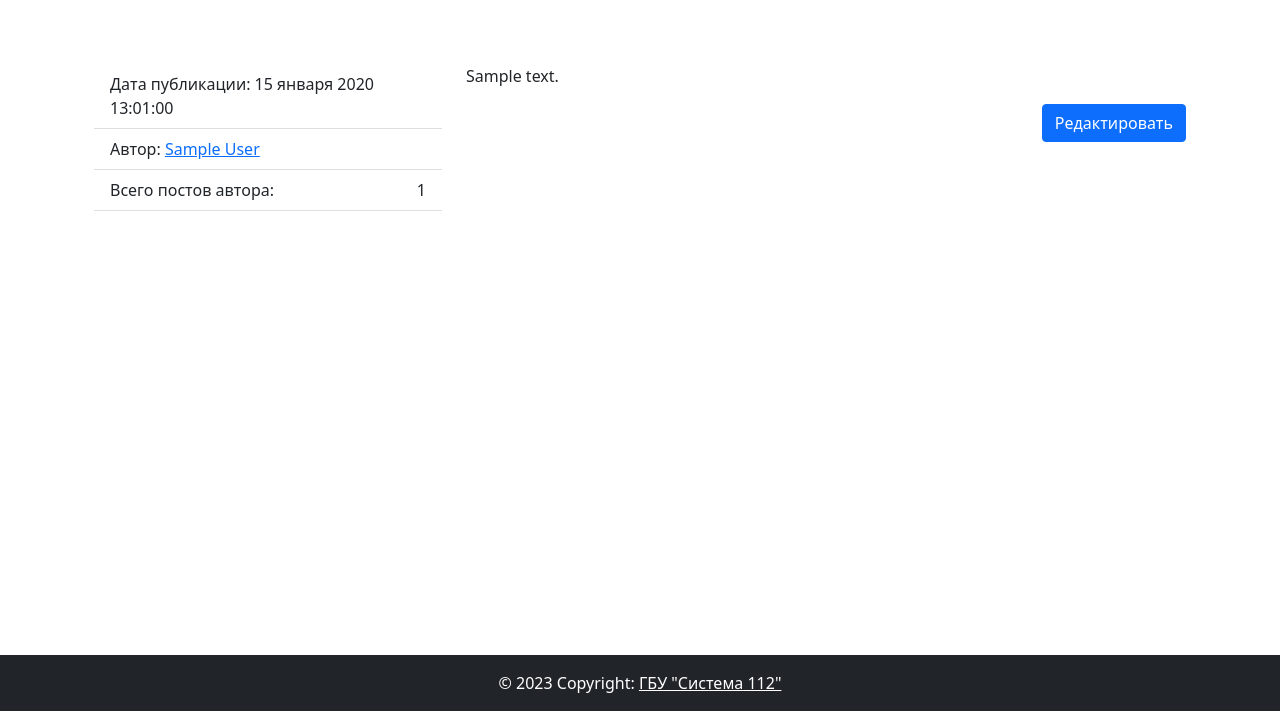
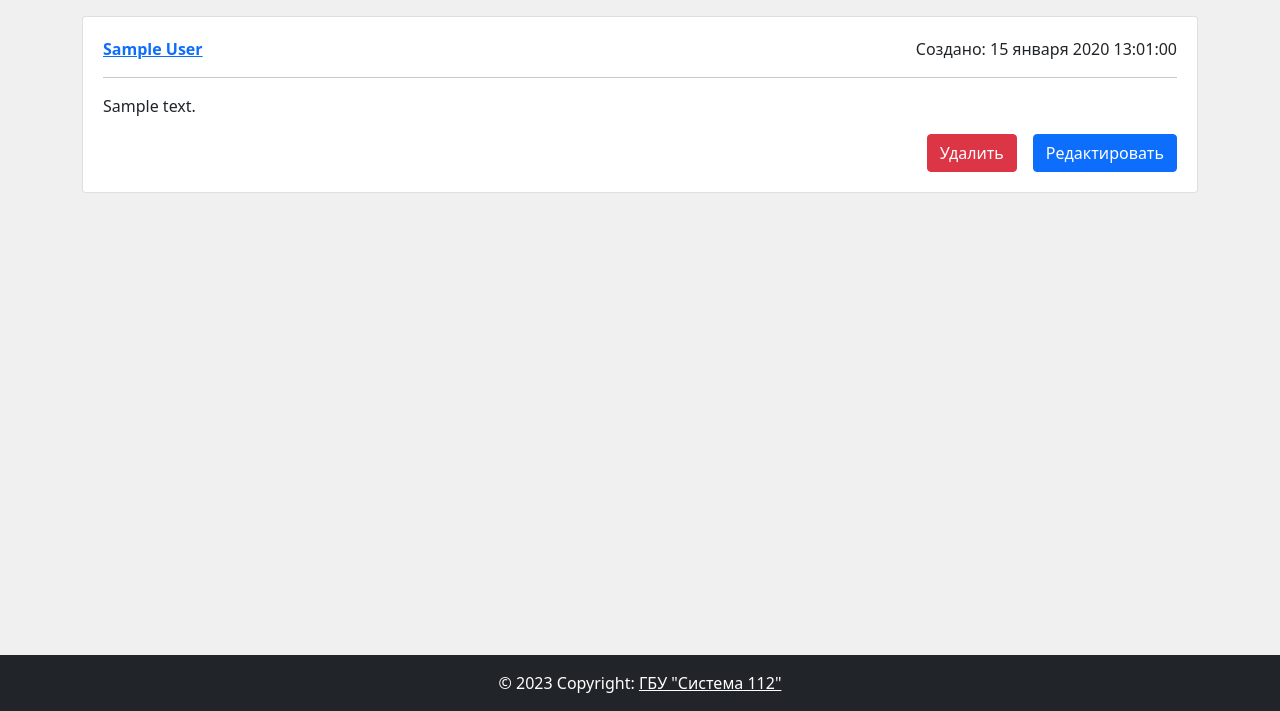
Before and after one commit to DenisShahbazyan/system112_electronics_journal, a Django app: page /post/1/ in a window 1280 px wide. Shown: the part 89-800 px from the top of the page. Run offline with Django 4.2, Linux system fonts and the light colour scheme; a user stored in the database is signed in; tables that the repository leaves empty hold one stand-in row (values such as "Sample post"); some libraries are stand-ins or nearby versions.

Commit message:
Добавил в модель Post дату изменения поста. Настроил отображение пост был создан или изменен. Добавил возможность удаления поста. Отредактировал шаблоны.

```diff
--- a/journal/blog/models.py
+++ b/journal/blog/models.py
@@ -10,24 +10,28 @@ User = get_user_model()
 
 class Post(models.Model):
     text = RichTextUploadingField(
-        verbose_name='Текст поста',
+        verbose_name='текст поста',
         help_text='Введите текст поста',
     )
     pub_date = models.DateTimeField(
-        verbose_name='Дата публикации',
+        verbose_name='дата публикации',
         auto_now_add=True,
+    )
+    edit_date = models.DateTimeField(
+        verbose_name='дата редактирования',
+        auto_now=True,
     )
     author = models.ForeignKey(
         User,
         on_delete=models.CASCADE,
-        verbose_name='Автор',
+        verbose_name='автор',
         related_name='posts',
     )
 
     class Meta:
         ordering = ['-pub_date']
-        verbose_name = 'Пост'
-        verbose_name_plural = 'Посты'
+        verbose_name = 'пост'
+        verbose_name_plural = 'посты'
 
     def __str__(self):
         return self.text[:15]
--- a/journal/blog/urls.py
+++ b/journal/blog/urls.py
@@ -1,4 +1,5 @@
 from django.urls import path
+from django.urls import re_path
 
 from . import views
 
@@ -10,4 +11,9 @@ urlpatterns = [
     path('post/<int:post_id>/', views.post_detail, name='post_detail'),
     path('post_create/', views.post_create, name='post_create'),
     path('post/<int:post_id>/edit/', views.post_edit, name='post_edit'),
+    re_path(
+        r'post_delete/(?P<post_id>[0-9]+)/(?P<referer>.+)/$',
+        views.post_delete,
+        name='post_delete'
+    ),
 ]
--- a/journal/blog/views.py
+++ b/journal/blog/views.py
@@ -46,6 +46,7 @@ def post_detail(request, post_id):
     post = get_object_or_404(Post, id=post_id)
     author = post.author
     count_posts = author.posts.all().count()
+    referer = request.META.get('HTTP_REFERER')
 
     return render(
         request=request,
@@ -53,6 +54,7 @@ def post_detail(request, post_id):
         context={
             'count_posts': count_posts,
             'post': post,
+            'referer': referer,
         }
     )
 
@@ -97,3 +99,12 @@ def post_edit(request, post_id):
             'form': form,
         }
     )
+
+
+@login_required
+def post_delete(request, post_id, referer):
+    post = get_object_or_404(Post, pk=post_id)
+    if post.author != request.user:
+        return redirect(referer, post.id)
+    post.delete()
+    return redirect(referer, post.id)
--- a/journal/static/css/style.css
+++ b/journal/static/css/style.css
@@ -12,9 +12,19 @@ body {
 
 .content {
     flex: 1;
+    background-color: #F0F0F0;
 }
 
 .container img {
     max-width: 100%;
     height: auto;
 }
+
+.post-container {
+    padding: 20px;
+    margin-bottom: 20px;
+}
+
+.aside {
+    margin-bottom: 20px;
+}
--- a/journal/templates/base.html
+++ b/journal/templates/base.html
@@ -24,7 +24,7 @@
       {% include 'includes/header.html' %}
       {% include 'includes/logout.html' %}
 
-      <main class="p-3 bg-white text-dark content">
+      <main class="p-3 text-dark content">
         <div class="container">
           {% block content %}Контент не подвезли :({% endblock %}
         </div>
--- a/journal/templates/blog/create_post.html
+++ b/journal/templates/blog/create_post.html
@@ -1,7 +1,7 @@
 {% extends 'base.html' %}
 {% block title %}
   {% if is_edit %}
-    Редактировать пост {{ post.text|slice:"20" }}
+    Редактировать пост {{ post.text|truncatechars:20 }}
   {% else %}
     Новый пост
   {% endif %}
--- a/journal/templates/blog/post_detail.html
+++ b/journal/templates/blog/post_detail.html
@@ -1,36 +1,42 @@
 {% extends 'base.html' %}
-{% block title %}Пост {{ post.text|slice:"20" }}{% endblock %}
+{% block title %}Пост {{ post.text|truncatechars:20 }}{% endblock %}
 {% block content %}
-  <div class="container py-5">
+    <div class="post-container bg-white card">
       <div class="row">
-      <aside class="col-12 col-md-4">
-        <ul class="list-group list-group-flush">
-          <li class="list-group-item">
-            Дата публикации: {{ post.pub_date|date:"d E Y H:m:s" }}
-          </li>
-          <li class="list-group-item">
-            Автор: <a href="{% url 'blog:profile' post.author.username %}">{{ post.author.get_full_name }}</a>
-          </li>
-          <li class="list-group-item d-flex justify-content-between align-items-center">
-            Всего постов автора: <span>{{ count_posts }}</span>
-          </li>
-          <li class="list-group-item">
-          </li>
-        </ul>
-      </aside>
-      <article class="col-12 col-md-8">
+        <div class="col-12 col-md-3">
+          {% if request.resolver_match.view_name != 'blog:profile' %}
+            <b><a class="link-primary" href="{% url 'blog:profile' post.author.username %}">
+              {{ post.author.get_full_name }}
+            </a></b>
+          {% else %}
+            <b>{{ post.author.get_full_name }}</b>
+          {% endif %}
+        </div>
+        <div class="col-12 col-md-9">
+          <div class="d-flex justify-content-end">
+            {% if post.pub_date == post.edit_date %}
+              Создано: {{ post.pub_date|date:"d E Y H:m:s" }}
+            {% else %}
+              Изменено: {{ post.pub_date|date:"d E Y H:m:s" }}
+            {% endif %}
+          </div>
+        </div>
+      </div>
+      <hr>
       <p>{{ post.text|safe }}</p>
 
         <!-- эта кнопка видна только автору -->
       {% if post.author == user %}
         <div class="d-flex justify-content-end">
+          <a class="btn btn-danger mx-3" href="{% url 'blog:post_delete' post_id=post.id referer=referer %}">
+            Удалить
+          </a>
           <a class="btn btn-primary" href="{% url 'blog:post_edit' post.id %}">
             Редактировать
           </a>
         </div>
       {% endif %}
 
-      </article>
     </div>
-  </div>
+
 {% endblock %}
--- a/journal/templates/blog/profile.html
+++ b/journal/templates/blog/profile.html
@@ -1,7 +1,6 @@
 {% extends 'base.html' %}
 {% block title %}Профайл пользователя {{ author.get_full_name }} {% endblock %}
 {% block content %}
-  <div class="container py-5">
     <h1>Все записи пользователя: {{ author.get_full_name }} </h1>
     <h3>Всего записей: {{ count_posts }} </h3>
 
@@ -9,5 +8,4 @@
       {% include 'blog/includes/content.html' %}
     {% endfor %}
     {% include 'blog/includes/paginator.html' %}
-  </div>
 {% endblock %}
```
Also changed, not shown: journal/templates/blog/includes/content.html (+20 -12 lines), journal/blog/migrations/0003_alter_post_options_post_edit_date_alter_post_author_and_more.py (added). Lines whose indentation alone changed are shown as unchanged.
